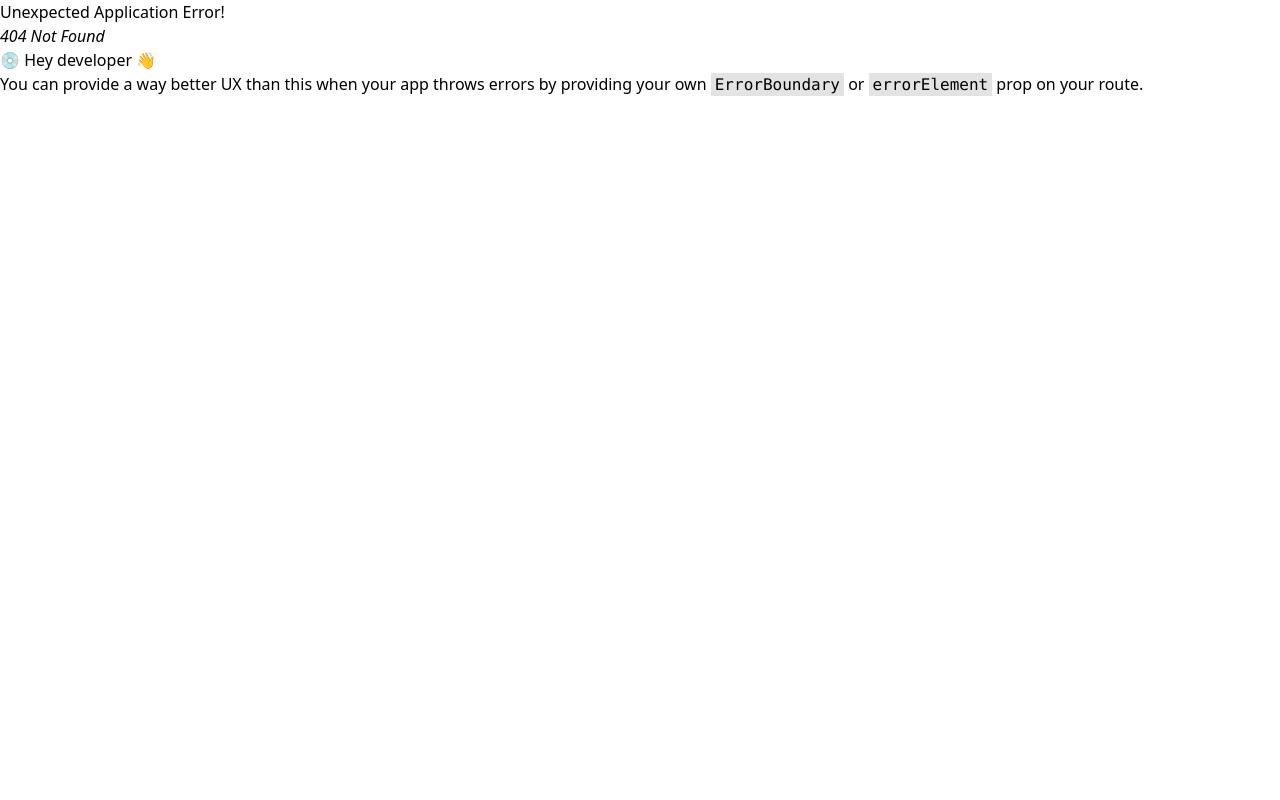
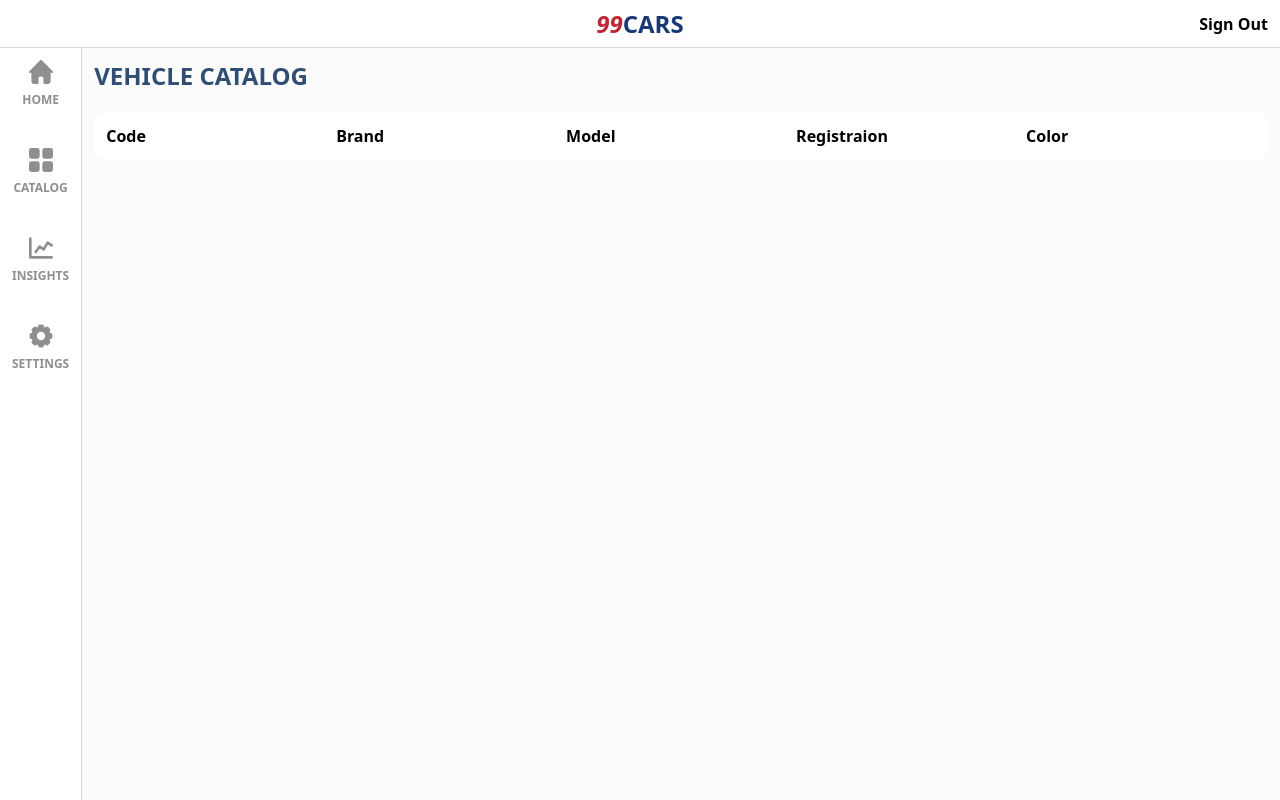
Before and after one commit to Hollin-A/99cars-system, a React (Create React App) app in the folder frontend/: page /catalog in a window 1280 px wide. Before the commit this address had no page. Built offline with nearby package versions, Linux system fonts and the light colour scheme.

Commit message:
feat: catalog page update

```diff
--- a/frontend/src/App.tsx
+++ b/frontend/src/App.tsx
@@ -10,6 +10,7 @@ import RootLayout from "./layouts/RootLayout";
 import Home from "./pages/Home";
 import Insights from "./pages/Insights";
 import Settings from "./pages/Settings";
+import Catalog from "./pages/Catalog";
 
 function App(): JSX.Element {
   const router = createBrowserRouter([
@@ -20,6 +21,10 @@ function App(): JSX.Element {
         {
           path: "/",
           element: <Home />,
+        },
+        {
+          path: "/catalog",
+          element: <Catalog />,
         },
         {
           path: "/insights",
--- a/frontend/src/components/SideBar.tsx
+++ b/frontend/src/components/SideBar.tsx
@@ -2,7 +2,7 @@ import React from "react";
 
 import { NavLink } from "react-router-dom";
 
-import { HomeIcon, InventoryIcon, SettingsIcon, InsightsIcon } from "./icons";
+import { HomeIcon, CatalogIcon, SettingsIcon, InsightsIcon } from "./icons";
 
 import { sidebar } from "../config/site";
 
@@ -12,6 +12,8 @@ const renderIconComponent = (name: string) => {
   switch (name) {
     case "home":
       return <HomeIcon />;
+    case "catalog":
+      return <CatalogIcon />;
     case "insights":
       return <InsightsIcon />;
     case "settings":
--- /dev/null
+++ b/frontend/src/components/Title.tsx
@@ -0,0 +1,11 @@
+import React from "react";
+
+type Props = {};
+
+const Title = (props: { title: string }) => {
+  return (
+    <h3 className="text-lightBlue font-bold uppercase text-2xl">{props.title}</h3>
+  );
+};
+
+export default Title;
--- a/frontend/src/components/icons.tsx
+++ b/frontend/src/components/icons.tsx
@@ -51,3 +51,15 @@ export const InventoryIcon = () => (
     <path d="M8 5.625c4.418 0 8-1.063 8-2.375S12.418.875 8 .875 0 1.938 0 3.25s3.582 2.375 8 2.375Zm0 13.5c4.963 0 8-1.538 8-2.375v-4.019c-.052.029-.112.054-.165.082a8.08 8.08 0 0 1-.745.353c-.193.081-.394.158-.6.231l-.189.067c-2.04.628-4.165.936-6.3.911a20.601 20.601 0 0 1-6.3-.911l-.189-.067a10.719 10.719 0 0 1-.852-.34 8.08 8.08 0 0 1-.493-.244c-.053-.028-.113-.053-.165-.082v4.019C0 17.587 3.037 19.125 8 19.125Zm7.09-12.709c-.193.081-.394.158-.6.231l-.189.067a20.6 20.6 0 0 1-6.3.911 20.6 20.6 0 0 1-6.3-.911l-.189-.067a10.719 10.719 0 0 1-.852-.34 8.08 8.08 0 0 1-.493-.244C.112 6.035.052 6.01 0 5.981V10c0 .837 3.037 2.375 8 2.375s8-1.538 8-2.375V5.981c-.052.029-.112.054-.165.082a8.08 8.08 0 0 1-.745.353Z" />
   </svg>
 );
+
+export const CatalogIcon = () => (
+  <svg
+    className="w-6 h-6 text-dark/50"
+    aria-hidden="true"
+    xmlns="http://www.w3.org/2000/svg"
+    fill="currentColor"
+    viewBox="0 0 18 18"
+  >
+    <path d="M6.143 0H1.857A1.857 1.857 0 0 0 0 1.857v4.286C0 7.169.831 8 1.857 8h4.286A1.857 1.857 0 0 0 8 6.143V1.857A1.857 1.857 0 0 0 6.143 0Zm10 0h-4.286A1.857 1.857 0 0 0 10 1.857v4.286C10 7.169 10.831 8 11.857 8h4.286A1.857 1.857 0 0 0 18 6.143V1.857A1.857 1.857 0 0 0 16.143 0Zm-10 10H1.857A1.857 1.857 0 0 0 0 11.857v4.286C0 17.169.831 18 1.857 18h4.286A1.857 1.857 0 0 0 8 16.143v-4.286A1.857 1.857 0 0 0 6.143 10Zm10 0h-4.286A1.857 1.857 0 0 0 10 11.857v4.286c0 1.026.831 1.857 1.857 1.857h4.286A1.857 1.857 0 0 0 18 16.143v-4.286A1.857 1.857 0 0 0 16.143 10Z" />
+  </svg>
+);
--- a/frontend/src/config/site.tsx
+++ b/frontend/src/config/site.tsx
@@ -1,5 +1,9 @@
-export const sidebar = [
+export const sidebar: {
+  name: string;
+  link: string;
+}[] = [
   { name: "home", link: "/" },
+  { name: "catalog", link: "/catalog" },
   { name: "insights", link: "/insights" },
   { name: "settings", link: "/settings" },
 ];
--- a/frontend/src/layouts/RootLayout.tsx
+++ b/frontend/src/layouts/RootLayout.tsx
@@ -17,7 +17,7 @@ const RootLayout = (props: Props) => {
       <NavBar />
       <div className="flex w-full" style={{ height: `${bodyHeight}px` }}>
         <SideBar />
-        <div className="h-full overflow-auto w-full bg-light/10">
+        <div className="h-full overflow-auto w-full bg-light/10 p-3">
           <Outlet />
         </div>
       </div>
--- /dev/null
+++ b/frontend/src/pages/Catalog.tsx
@@ -0,0 +1,31 @@
+import React from "react";
+import Title from "../components/Title";
+
+const tableHeaders: string[] = [
+  "code",
+  "brand",
+  "model",
+  "registraion",
+  "color",
+];
+
+type Props = {};
+
+const Catalog = (props: Props) => {
+  return (
+    <div className="">
+      <Title title="vehicle catalog" />
+      <div className="mt-5">
+        <div className="bg-white grid grid-cols-5 p-3 rounded-xl">
+          {tableHeaders.map((item) => (
+            <div className="" key={item}>
+              <p className="capitalize font-semibold">{item}</p>
+            </div>
+          ))}
+        </div>
+      </div>
+    </div>
+  );
+};
+
+export default Catalog;
--- a/frontend/src/pages/Home.tsx
+++ b/frontend/src/pages/Home.tsx
@@ -3,11 +3,7 @@ import React from "react";
 type Props = {};
 
 const Home = (props: Props) => {
-  return (
-    <div>
-      Home
-    </div>
-  );
+  return <div>Home</div>;
 };
 
 export default Home;
```
Also changed, not shown: frontend/src/types/index.ts (added, +8 -0 lines).
